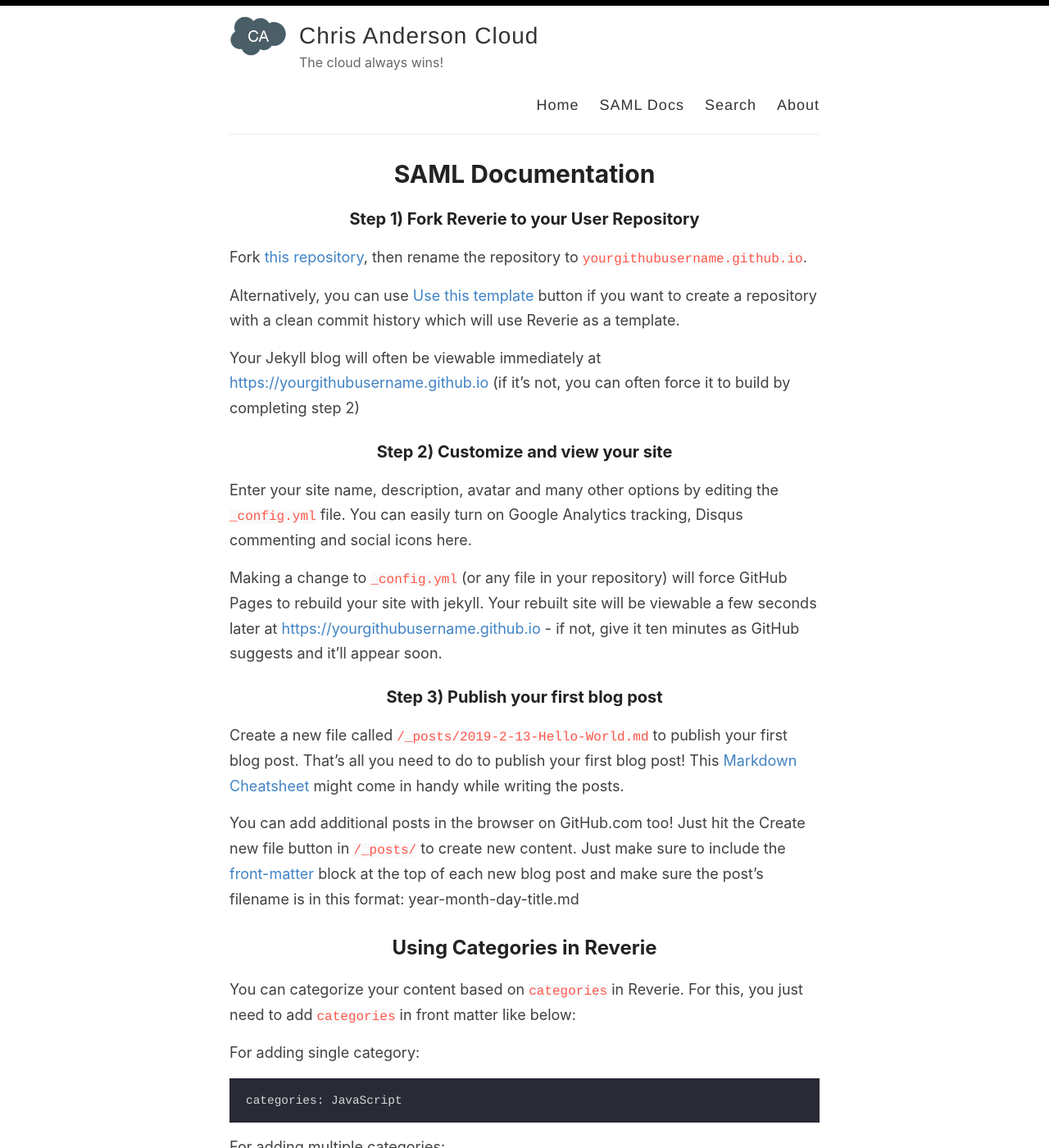
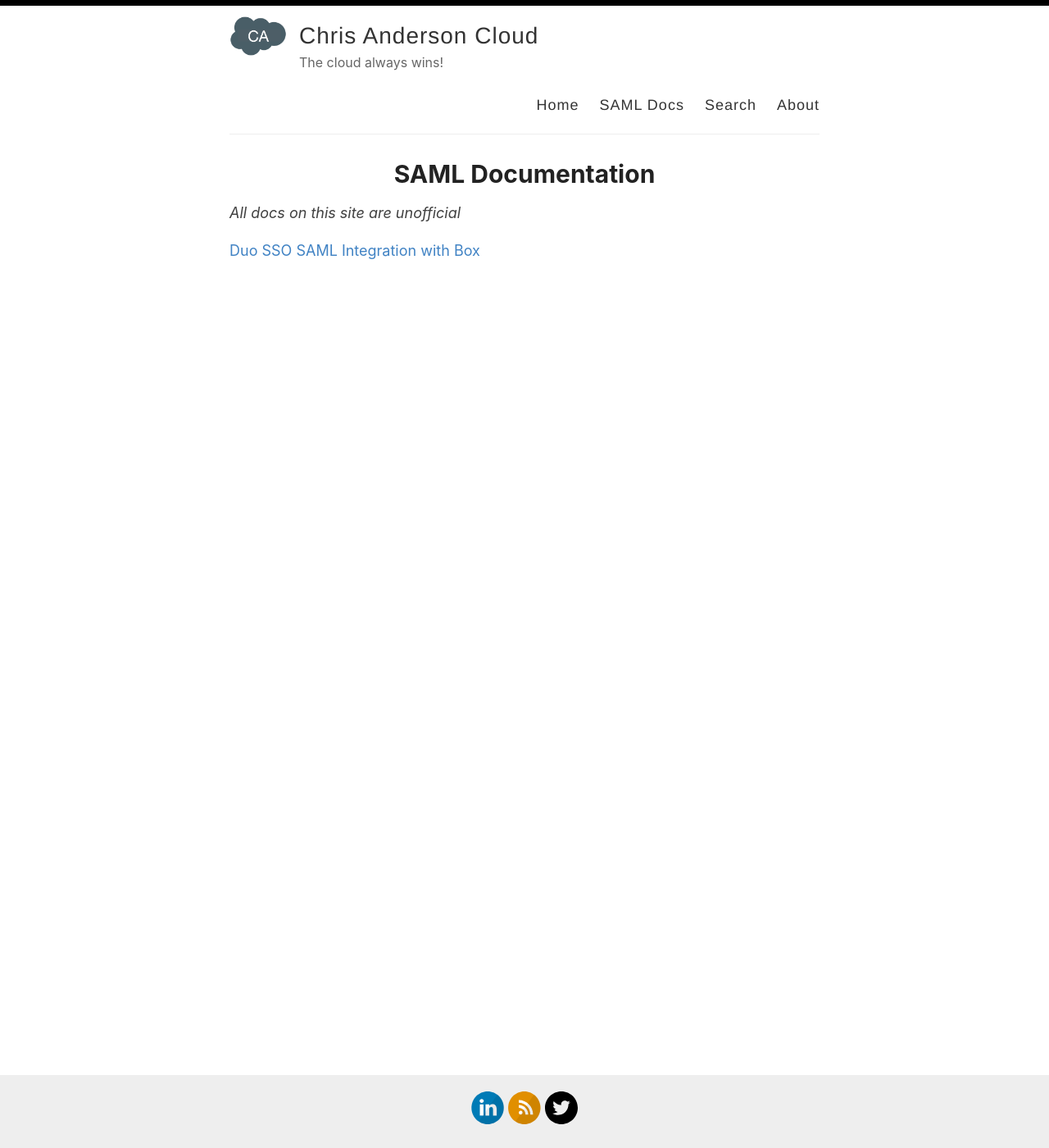
Before and after one commit to christophe81/christophe81.github.io, a Jekyll site: the page built from _pages/saml-docs.md, in a window 1280 px wide and 1400 px high. Shown: the whole window at 82% size. Built offline with Jekyll 4.4.1, drawn with Linux system fonts in a browser that asks for light colours; some of the changed text lies outside the part shown.

Commit message:
Update saml-docs.md

````diff
--- a/_pages/saml-docs.md
+++ b/_pages/saml-docs.md
@@ -4,48 +4,6 @@
 permalink: /saml-docs/
 ---
 
-### Step 1) Fork Reverie to your User Repository
+*All docs on this site are unofficial*
 
-Fork [this repository](https://github.com/amitmerchant1990/reverie), then rename the repository to `yourgithubusername.github.io`.
-
-Alternatively, you can use [Use this template](https://github.com/amitmerchant1990/reverie/generate) button if you want to create a repository with a clean commit history which will use Reverie as a template.
-
-Your Jekyll blog will often be viewable immediately at <https://yourgithubusername.github.io> (if it's not, you can often force it to build by completing step 2)
-
-### Step 2) Customize and view your site
-
-Enter your site name, description, avatar and many other options by editing the `_config.yml` file. You can easily turn on Google Analytics tracking, Disqus commenting and social icons here.
-
-Making a change to `_config.yml` (or any file in your repository) will force GitHub Pages to rebuild your site with jekyll. Your rebuilt site will be viewable a few seconds later at <https://yourgithubusername.github.io> - if not, give it ten minutes as GitHub suggests and it'll appear soon.
-
-### Step 3) Publish your first blog post
-
-Create a new file called `/_posts/2019-2-13-Hello-World.md` to publish your first blog post. That's all you need to do to publish your first blog post! This [Markdown Cheatsheet](https://github.com/adam-p/markdown-here/wiki/Markdown-Cheatsheet) might come in handy while writing the posts.
-
-> You can add additional posts in the browser on GitHub.com too! Just hit the <kbd>Create new file</kbd> button in `/_posts/` to create new content. Just make sure to include the [front-matter](http://jekyllrb.com/docs/frontmatter/) block at the top of each new blog post and make sure the post's filename is in this format: year-month-day-title.md
-
-## Using Categories in Reverie
-
-You can categorize your content based on `categories` in Reverie. For this, you just need to add `categories` in front matter like below:
-
-For adding single category:
-
-```md
-categories: JavaScript
-```
-
-For adding multiple categories:
-
-```md
-categories: [PHP, Laravel]
-```
-
-The contegorized content can be shown over this URL: <https://yourgithubusername.github.io/categories/>
-
-## RSS
-
-The generated [RSS feed](https://en.wikipedia.org/wiki/RSS) of your blog can be found at <https://yourgithubusername.github.io/feed>. You can see the example RSS feed over [here](https://www.amitmerchant.com/reverie/feed).
-
-## Sitemap
-
-The generated sitemap of your blog can be found at <https://yourgithubusername.github.io/sitemap>. You can see the example sitemap feed over [here](https://www.amitmerchant.com/reverie/sitemap).
+[Duo SSO SAML Integration with Box](https://chrisanderson.cloud/Duo-SSO-Box/)
````
